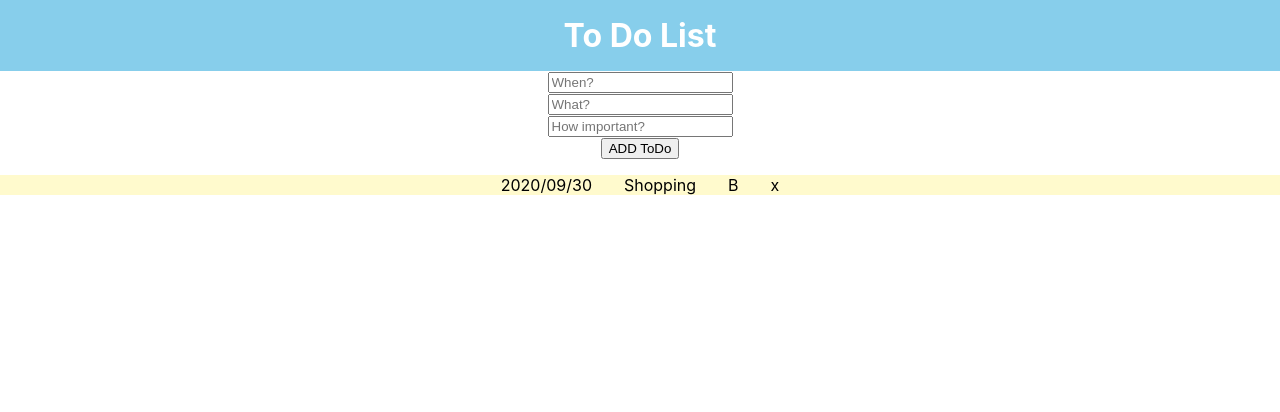
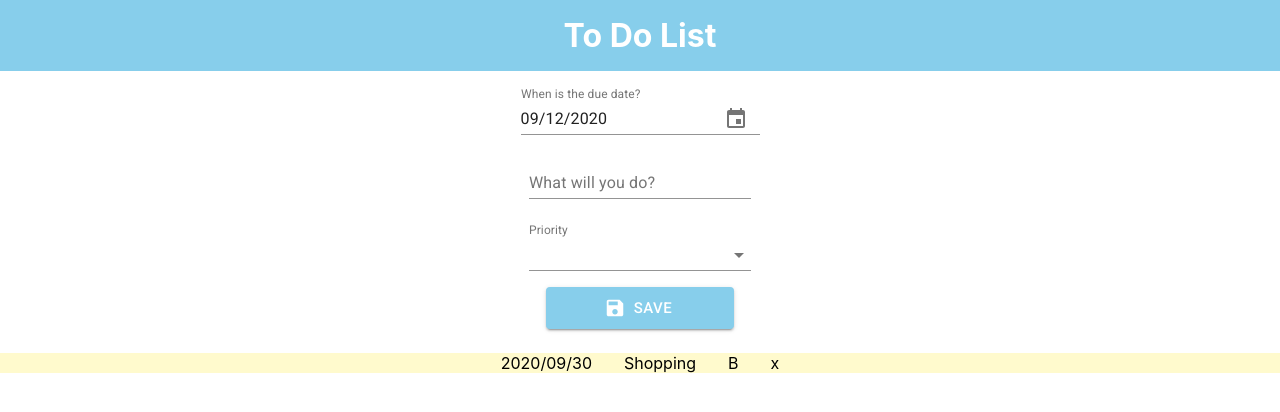
Before and after one commit to TOMO-YOSHI/react-todo-list, a React (Create React App) app: page / in a window 1280 px wide. Shown: the top 412 px of the page. Built offline with nearby package versions, Linux system fonts and the light colour scheme.

Commit message:
implement material ui components

```diff
--- a/package.json
+++ b/package.json
@@ -3,11 +3,16 @@
   "version": "0.1.0",
   "private": true,
   "dependencies": {
+    "@date-io/date-fns": "^1.3.13",
+    "@material-ui/core": "^4.11.0",
+    "@material-ui/icons": "^4.9.1",
     "@testing-library/jest-dom": "^4.2.4",
     "@testing-library/react": "^9.5.0",
     "@testing-library/user-event": "^7.2.1",
+    "date-fns": "^2.0.0-beta.5",
     "node-sass": "^4.14.1",
     "react": "^16.13.1",
+    "react-admin-date-inputs2": "^1.1.9",
     "react-dom": "^16.13.1",
     "react-scripts": "3.4.3"
   },
--- a/public/index.html
+++ b/public/index.html
@@ -24,7 +24,10 @@
       work correctly both with client-side routing and a non-root public URL.
       Learn how to configure a non-root public URL by running `npm run build`.
     -->
-    <title>React App</title>
+    <link rel="stylesheet" href="https://fonts.googleapis.com/css?family=Roboto:300,400,500,700&display=swap" />
+    <link rel="stylesheet" href="https://fonts.googleapis.com/icon?family=Material+Icons" />
+
+    <title>ToDo List with React</title>
   </head>
   <body>
     <noscript>You need to enable JavaScript to run this app.</noscript>
--- /dev/null
+++ b/src/components/Button/Button.component.jsx
@@ -0,0 +1,31 @@
+import React from "react";
+import Button from "@material-ui/core/Button";
+import { makeStyles } from "@material-ui/core/styles";
+import SaveIcon from "@material-ui/icons/Save";
+
+const useStyles = makeStyles((theme) => ({
+  button: {
+    margin: theme.spacing(1),
+    color: "white",
+    backgroundColor: "skyblue",
+    width: "22ch"
+  },
+}));
+
+export default function IconLabelButtons() {
+  const classes = useStyles();
+
+  return (
+    <div>
+      <Button
+        variant="contained"
+        // color="primary"
+        size="large"
+        className={classes.button}
+        startIcon={<SaveIcon />}
+      >
+        Save
+      </Button>
+    </div>
+  );
+}
--- /dev/null
+++ b/src/components/DatePicker/DatePicker.component.jsx
@@ -0,0 +1,53 @@
+import "date-fns";
+import React from "react";
+import Grid from "@material-ui/core/Grid";
+import DateFnsUtils from "@date-io/date-fns";
+import {
+  MuiPickersUtilsProvider,
+  KeyboardDatePicker,
+} from "@material-ui/pickers";
+import { makeStyles, createStyles } from "@material-ui/core/styles";
+
+const useStyles = makeStyles(() =>
+  createStyles({
+    input: {
+        "&:input" : {
+        textAlign: 'center',
+        color: "red"
+        }
+    },
+  })
+);
+
+
+export default function MaterialUIPickers() {
+  // The first commit of Material-UI
+  const [selectedDate, setSelectedDate] = React.useState(
+    new Date().now
+  );
+
+  const handleDateChange = (date) => {
+    setSelectedDate(date);
+  };
+
+  const classes = useStyles()
+
+  return (
+    <MuiPickersUtilsProvider utils={DateFnsUtils}>
+        <KeyboardDatePicker
+          className={classes.input}
+          disableToolbar
+          variant="inline"
+          format="MM/dd/yyyy"
+          margin="normal"
+          id="date-picker-inline"
+          label="When is the due date?"
+          value={selectedDate}
+          onChange={handleDateChange}
+          KeyboardButtonProps={{
+            "aria-label": "change date",
+          }}
+        />
+    </MuiPickersUtilsProvider>
+  );
+}
--- a/src/components/InputArea/InputArea.component.jsx
+++ b/src/components/InputArea/InputArea.component.jsx
@@ -1,4 +1,9 @@
 import React, { useState } from 'react';
+
+import DatePicker from '../DatePicker/DatePicker.component';
+import TextField from '../TextField/TextField.component';
+import SelectField from '../SelectField/SelectField.component';
+import Button from '../Button/Button.component';
 
 import './InputArea.styles.scss';
 
@@ -12,10 +17,10 @@ const InputArea = () => {
 
     return (
         <div className="inputArea">
-            <input type="text" placeholder="When?" /><br/>
-            <input type="text" placeholder="What?" /><br/>
-            <input type="text" placeholder="How important?" /><br/>
-            <button>ADD ToDo</button>
+            <DatePicker />
+            <TextField />
+            <SelectField />
+            <Button />
         </div>
     )
 }
--- /dev/null
+++ b/src/components/SelectField/SelectField.component.jsx
@@ -0,0 +1,63 @@
+import React from "react";
+import { makeStyles } from "@material-ui/core/styles";
+import TextField from "@material-ui/core/TextField";
+import MenuItem from "@material-ui/core/MenuItem";
+
+const currencies = [
+  {
+    value: "1",
+    label: "A",
+  },
+  {
+    value: "2",
+    label: "B",
+  },
+  {
+    value: "3",
+    label: "C",
+  },
+  {
+    value: "4",
+    label: "D",
+  },
+];
+
+const useStyles = makeStyles((theme) => ({
+  root: {
+    "& .MuiTextField-root": {
+      margin: theme.spacing(1),
+      marginTop: "1rem",
+      width: "22ch",
+    },
+  },
+}));
+
+export default function MultilineTextFields() {
+  const classes = useStyles();
+  const [priority, setPriority] = React.useState("A");
+
+  const handleChange = (event) => {
+    setPriority(event.target.value);
+  };
+
+  return (
+    <form className={classes.root} noValidate autoComplete="off">
+      <div>
+        <TextField
+          id="standard-select-priority"
+          select
+          label="Priority"
+          value={priority}
+          onChange={handleChange}
+        //   helperText="Please select your currency"
+        >
+          {currencies.map((option) => (
+            <MenuItem key={option.value} value={option.value}>
+              {option.label}
+            </MenuItem>
+          ))}
+        </TextField>
+      </div>
+    </form>
+  );
+}
--- /dev/null
+++ b/src/components/TextField/TextField.component.jsx
@@ -0,0 +1,22 @@
+import React from "react";
+import { makeStyles } from "@material-ui/core/styles";
+import TextField from "@material-ui/core/TextField";
+
+const useStyles = makeStyles((theme) => ({
+  root: {
+    "& > *": {
+      margin: theme.spacing(1),
+      width: "22ch",
+    },
+  },
+}));
+
+export default function BasicTextFields() {
+  const classes = useStyles();
+
+  return (
+    <form className={classes.root} noValidate autoComplete="off">
+      <TextField id="standard-basic" label="What will you do?" />
+    </form>
+  );
+}
```
Also changed, not shown: 1 other file (tests, documents, lock files or other folders).
